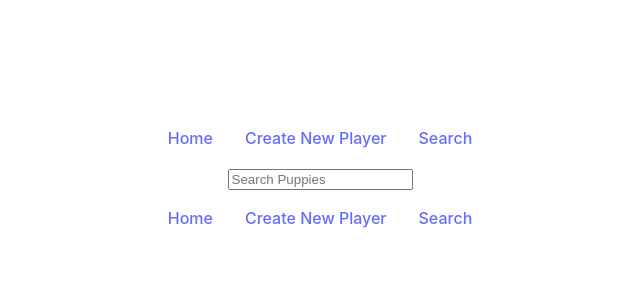
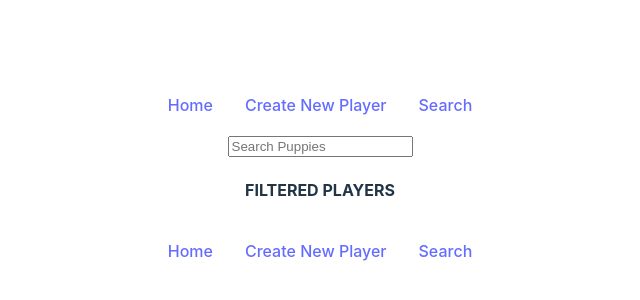
Before and after one commit to Java-Linda/block29-workshop-puppybowlreact, a React (Vite) app: page /search in a window 1280 px wide. Shown: the part 222-522 px from the top of the page, without its empty margins (320-960 px from the left). Built offline with nearby package versions, Linux system fonts and the light colour scheme.

Commit message:
broken search function

```diff
--- /dev/null
+++ b/src/components/FilteredPlayers.jsx
@@ -0,0 +1,29 @@
+import { useState, useEffect } from "react";
+import RenderFilters from "./RenderFilters";
+
+export default function FilteredPlayers(filteredDogs) {
+	const [players, setPlayers] = useState([]);
+
+	async function getAllPuppies() {
+		try {
+			setPlayers(filteredDogs);
+		} catch (err) {
+			console.error("Can't get all puppies", err);
+		}
+	}
+
+	useEffect(() => {
+		getAllPuppies();
+	}, []);
+
+	console.log("players", players);
+
+	return (
+		<>
+			{players ? (
+                <RenderFilters players={players}/>
+			) : <></>
+			}
+		</>
+	);
+}
--- /dev/null
+++ b/src/components/RenderFilters.jsx
@@ -0,0 +1,16 @@
+export default function RenderFilters(players) {
+	return (
+		<>
+			<div id="all-players-container">
+				<div id="all-players-header">
+					<h4>FILTERED PLAYERS</h4>
+					{/* <h3>{players.filteredDogs[0]?.name}</h3>
+					<h3>{players.filteredDogs[0]?.id}</h3>
+					<h3>{players.filteredDogs[0]?.breed}</h3>
+					<img src={players.filteredDogs[0]?.imageUrl} alt="" /> */}
+				</div>
+				{/* {setPlayers([])} */}
+			</div>
+		</>
+	);
+}
--- a/src/components/Search.jsx
+++ b/src/components/Search.jsx
@@ -1,5 +1,6 @@
 import { useState } from "react";
 import { fetchAllPlayers } from "../API";
+import FilteredPlayers from "./FilteredPlayers";
 
 export default function Search() {
 	const [input, setInput] = useState("");
@@ -7,9 +8,6 @@ export default function Search() {
 
 	const fetchData = (value) => {
         fetchAllPlayers().then((json) => {
-            console.log("json", json)
-            console.log("value", value)
-
             const names = json.filter((player) => {
                 for (var name in player) {
                     if (player[name] == value) {
@@ -18,20 +16,12 @@ export default function Search() {
                 }
             })
 
-			const results = json.filter((player) => {
-				// console.log("value", value)
+			const filteredDogs = names.filter((player) => {
 				return value && player.name;
-			});
-            setResults(results);
-            // console.log("results", results);
+            });
+            console.log("results", filteredDogs)
+            setResults(filteredDogs);
 		});
-		// const re = new RegExp(value, "i");
-		// const filtered = results.filter((entry) =>
-		// 	Object.values(entry).some(
-		// 		(val) => typeof val === "string" && val.match(re)
-		// 	)
-        // );
-        // console.log("filtered", filtered);
 	};
 
 
@@ -49,15 +39,10 @@ export default function Search() {
 					value={input}
 					placeholder="Search Puppies"
 					onChange={(e) => handleChange(e.target.value)}
-				/>
-			</form>
+                />
+            </form>
+            {results ? <FilteredPlayers filteredDogs={results}/> : <></>
+            }
 		</div>
 	);
 }
-
-// PSEUDOCODE
-
-// Accept an input from the user
-// Compare that input with puppy names on the page
-// from the all puppies array, grab all puppies with names matching the input and push to a new array/object
-// render the new object
```
